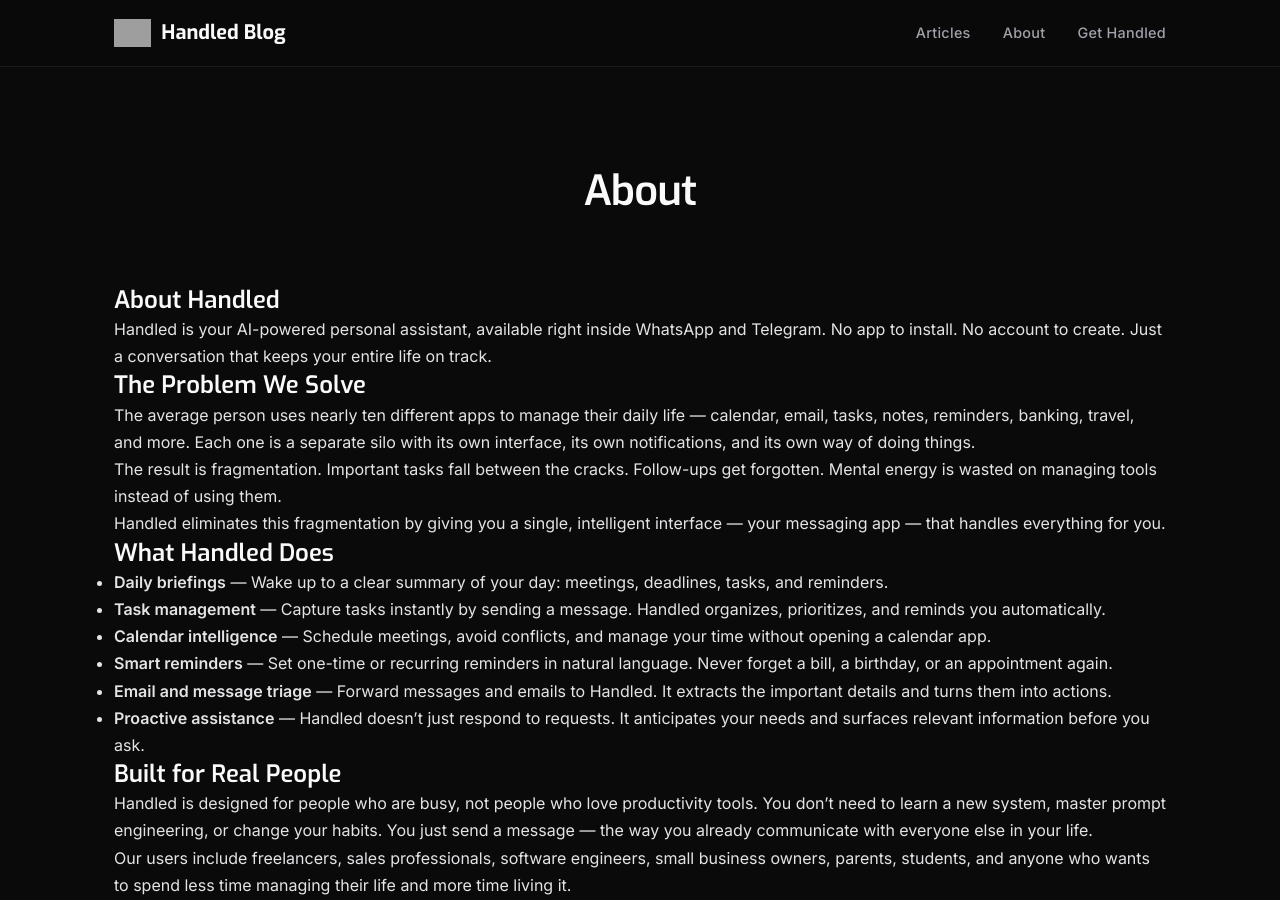
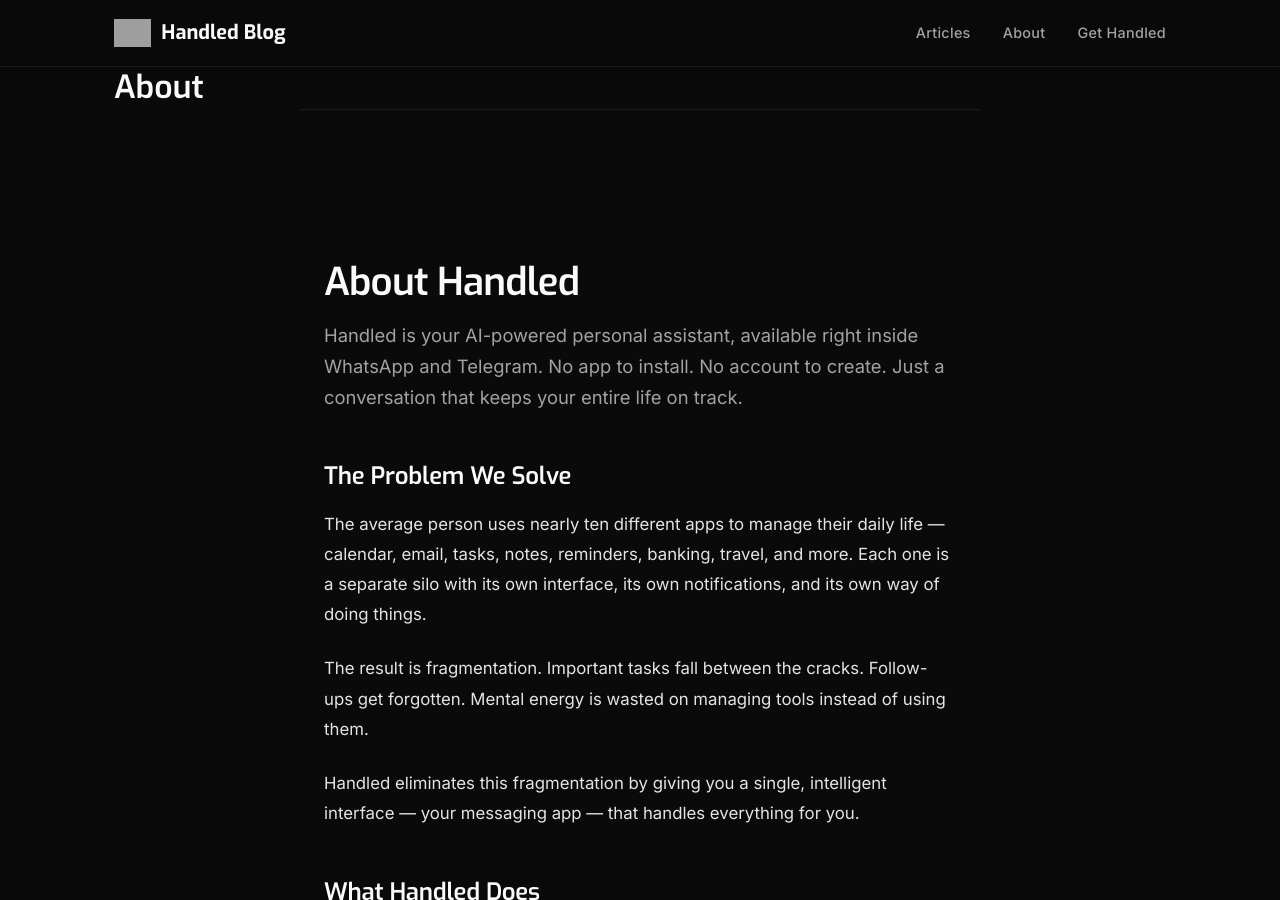
Before and after one commit to handled-sh/handled-sh.github.io, a Jekyll site: the page built from about.md, in a window 1280 px wide and 900 px high. Built offline with Jekyll 4.4.1, drawn with Linux system fonts in a browser that asks for light colours; grey boxes are pictures that could not be loaded.

Commit message:
Redesign page layout with hero header

```diff
--- a/_layouts/page.html
+++ b/_layouts/page.html
@@ -1,13 +1,18 @@
 ---
 layout: default
 ---
-<article class="post-page">
-    <div class="container post-container">
-        <div class="post-header">
-            <h1 class="post-title">{{ page.title }}</h1>
-        </div>
-        <div class="post-body">
-            {{ content }}
-        </div>
+
+<div class="page-hero">
+    <div class="container">
+        <h1>{{ page.title }}</h1>
+        {% if page.subtitle %}
+        <p class="page-subtitle">{{ page.subtitle }}</p>
+        {% endif %}
     </div>
-</article>
+</div>
+
+<hr class="post-divider">
+
+<div class="page-content">
+    {{ content }}
+</div>
```
